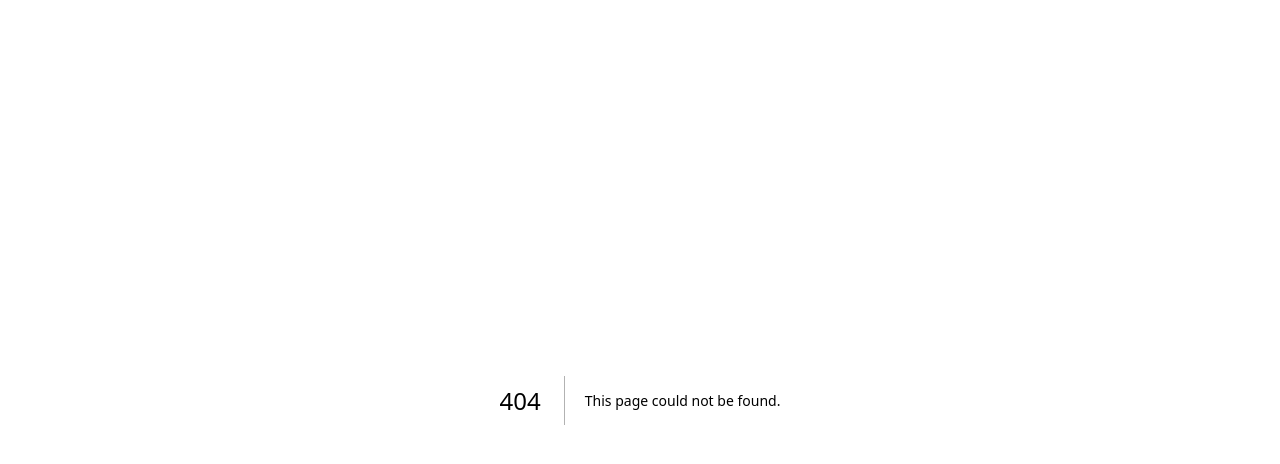
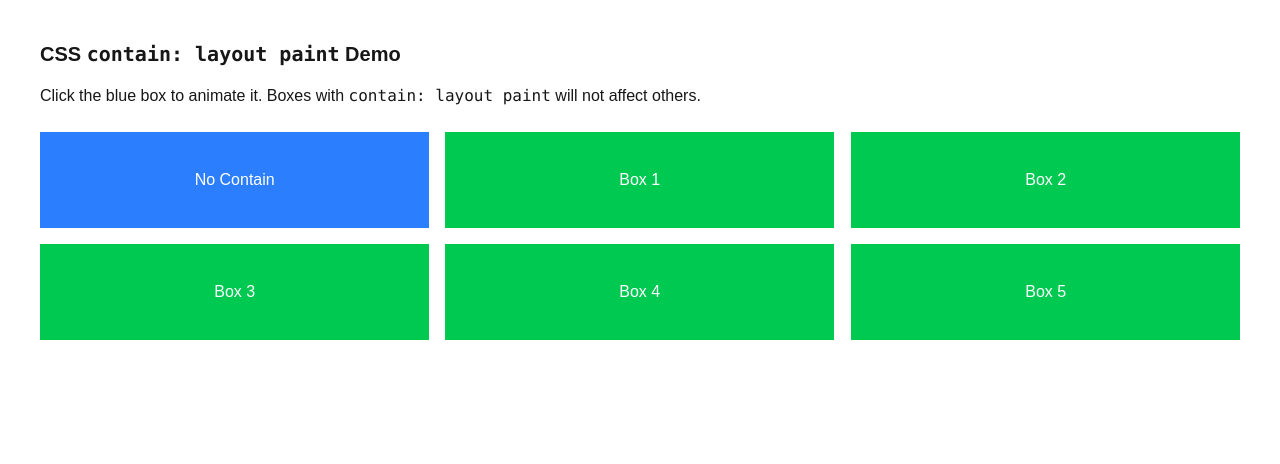
Before and after one commit to vishal911m/React-Practice, a Next.js app: page /contain in a window 1280 px wide. Before the commit this address had no page. Shown: the top 464 px of the page. Built offline with nearby package versions, Linux system fonts and the light colour scheme.

Commit message:
css contain

```diff
--- /dev/null
+++ b/app/contain/page.js
@@ -0,0 +1,46 @@
+"use client"
+import { useState } from "react";
+
+export default function ContainDemo() {
+  const [scale, setScale] = useState(false);
+
+  return (
+    <div className="p-10">
+      <h1 className="text-xl font-bold mb-4">
+        CSS <code>contain: layout paint</code> Demo
+      </h1>
+
+      <p className="mb-6">
+        Click the blue box to animate it. Boxes with <code>contain: layout paint</code> will not affect others.
+      </p>
+
+      <div className="grid grid-cols-3 gap-4">
+        {/* Box without containment */}
+        <div
+          onClick={() => setScale(!scale)}
+          className={`bg-blue-500 text-white flex items-center justify-center h-24 transition-transform duration-500 cursor-pointer ${
+            scale ? "scale-150" : "scale-100"
+          }`}
+        >
+          No Contain
+        </div>
+
+        {/* Boxes with containment */}
+        {[1, 2, 3, 4, 5].map((num) => (
+          <div
+            key={num}
+            className="bg-green-500 text-white flex items-center justify-center h-24 contain-box"
+          >
+            Box {num}
+          </div>
+        ))}
+      </div>
+
+      <style jsx>{`
+        .contain-box {
+          contain: layout paint;
+        }
+      `}</style>
+    </div>
+  );
+}
```
